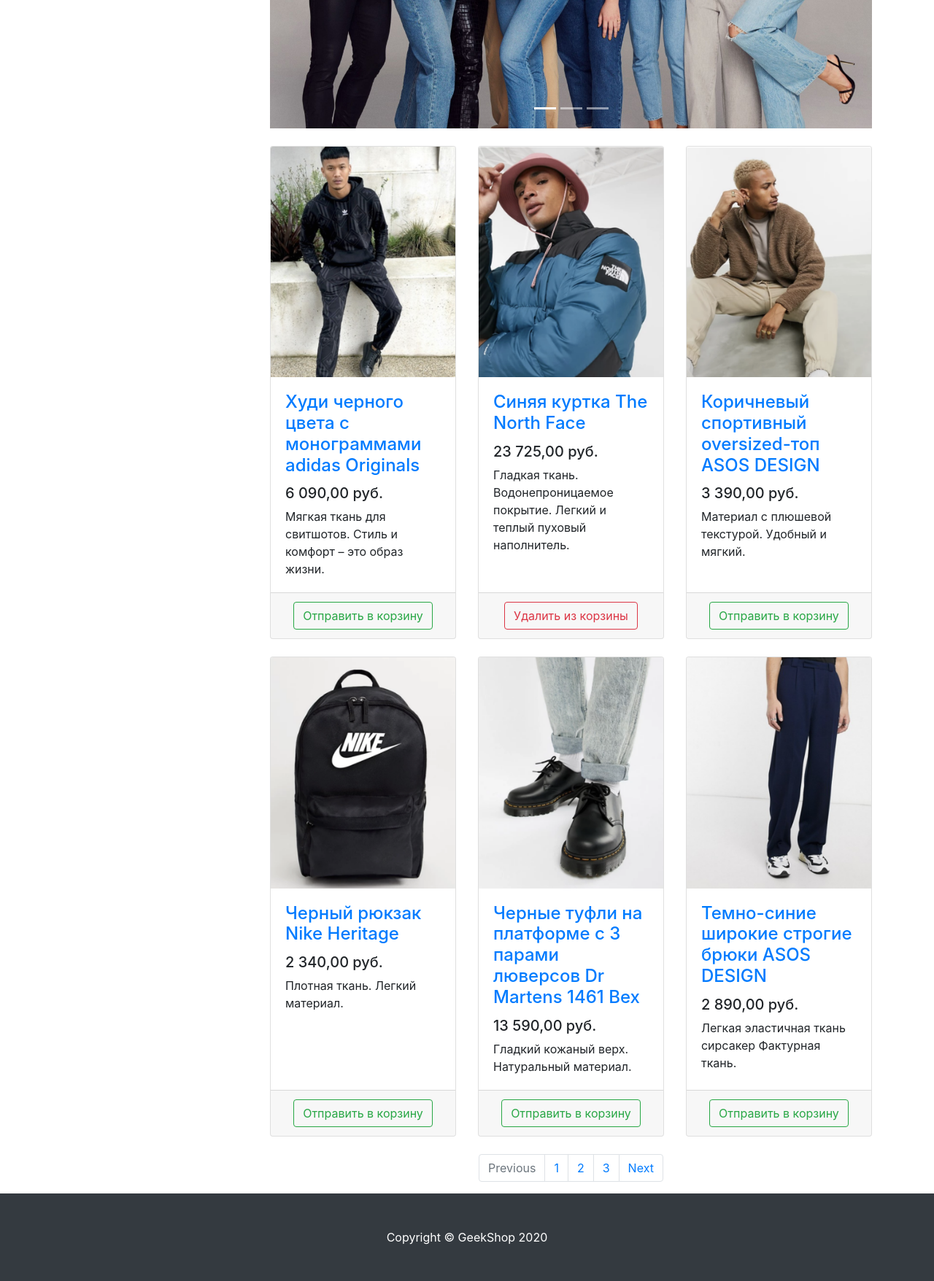
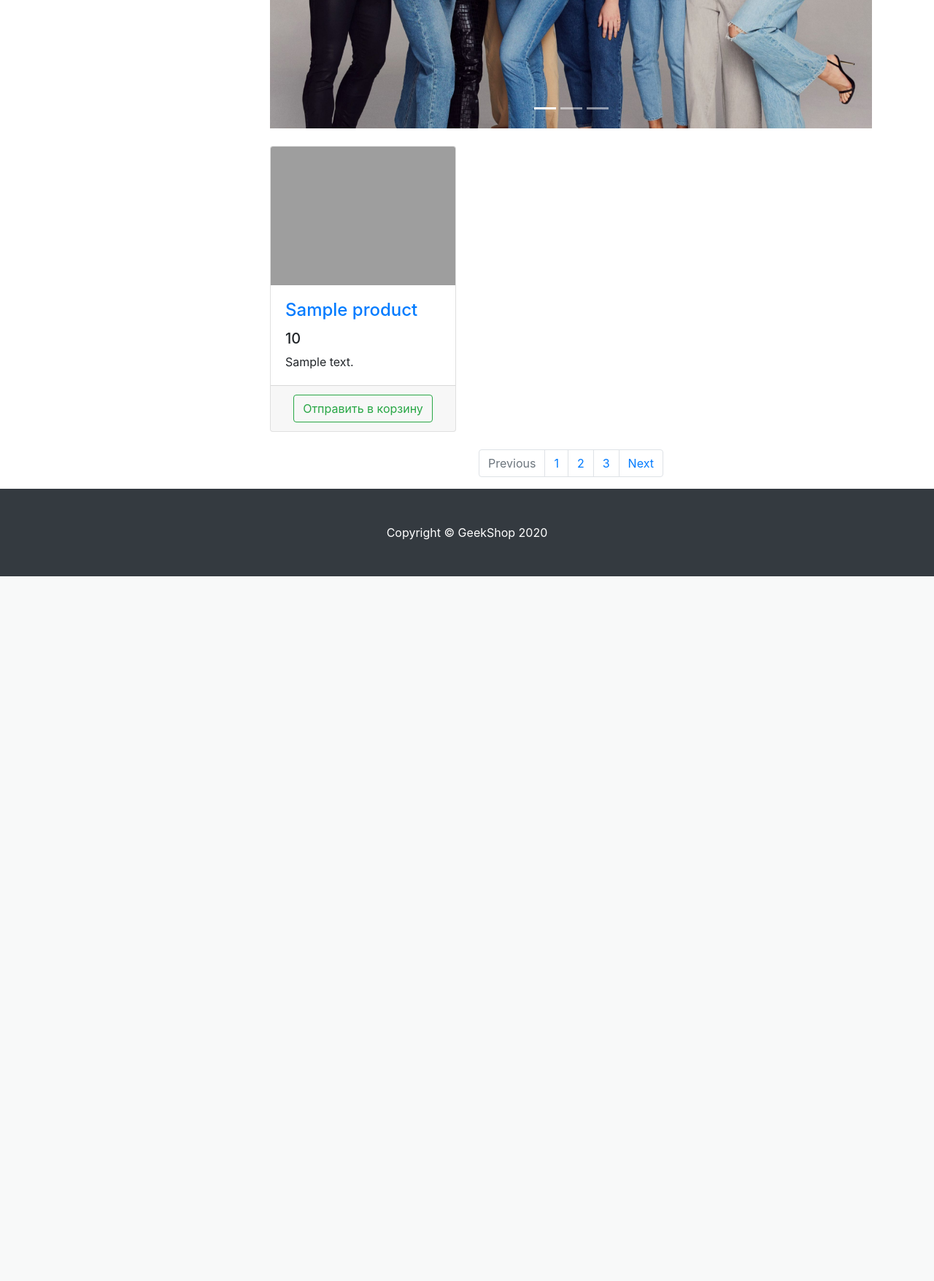
Before and after one commit to EkaterinaPchelenko/geekshop, a Django app: template mainapp/templates/mainapp/products.html in a window 1280 px wide. Shown: the part 399-2155 px from the top of the page at 73% size. After the commit the page ends 1189 px from the top, so only its background shows below. Run offline with Django 3.2, Linux system fonts and the light colour scheme; the template is opened without the code that fills it: most values are stand-ins (such as "Sample title", 1, 10 or a date in 2020); some libraries are stand-ins or nearby versions; grey boxes are pictures that could not be loaded.

Commit message:
dynamic content output

```diff
--- a/mainapp/templates/mainapp/products.html
+++ b/mainapp/templates/mainapp/products.html
@@ -56,126 +56,27 @@
 
             <div class="row">
 
+                {% for product in products %}
                     <div class="col-lg-4 col-md-6 mb-4">
                         <div class="card h-100">
                             <a href="#">
                                 <img class="card-img-top"
-                                 src="{% static 'vendor/img/products/Adidas-hoodie.png' %}"
+                                     src="{% static product.url %}"
                                      alt="">
                             </a>
                             <div class="card-body">
                                 <h4 class="card-title">
-                                <a href="#">Худи черного цвета с монограммами adidas Originals</a>
+                                    <a href="#">{{ product.name }}</a>
                                 </h4>
-                            <h5>6 090,00 руб.</h5>
-                            <p class="card-text">Мягкая ткань для свитшотов. Стиль и комфорт – это образ жизни.</p>
+                                <h5>{{ product.price }}</h5>
+                                <p class="card-text">{{ product.description }}</p>
                             </div>
                             <div class="card-footer text-center">
                                 <button type="button" class="btn btn-outline-success">Отправить в корзину</button>
                             </div>
                         </div>
                     </div>
-
-                <div class="col-lg-4 col-md-6 mb-4">
-                    <div class="card h-100">
-                        <a href="#">
-                            <img class="card-img-top"
-                                 src="{% static 'vendor/img/products/Blue-jacket-The-North-Face.png' %}" alt="">
-                        </a>
-                        <div class="card-body">
-                            <h4 class="card-title">
-                                <a href="#">Синяя куртка The North Face</a>
-                            </h4>
-                            <h5>23 725,00 руб.</h5>
-                            <p class="card-text">
-                                Гладкая ткань. Водонепроницаемое покрытие. Легкий и теплый пуховый наполнитель.
-                            </p>
-                        </div>
-                        <div class="card-footer text-center">
-                            <button type="button" class="btn btn-outline-danger">Удалить из корзины</button>
-                        </div>
-                    </div>
-                </div>
-
-                <div class="col-lg-4 col-md-6 mb-4">
-                    <div class="card h-100">
-                        <a href="#">
-                            <img class="card-img-top"
-                                 src="{% static 'vendor/img/products/Brown-sports-oversized-top-ASOS-DESIGN.png' %}"
-                                 alt="">
-                        </a>
-                        <div class="card-body">
-                            <h4 class="card-title">
-                                <a href="#">Коричневый спортивный oversized-топ ASOS DESIGN</a>
-                            </h4>
-                            <h5>3 390,00 руб.</h5>
-                            <p class="card-text">Материал с плюшевой текстурой. Удобный и мягкий.</p>
-                        </div>
-                        <div class="card-footer text-center">
-                            <button type="button" class="btn btn-outline-success">Отправить в корзину</button>
-                        </div>
-                    </div>
-                </div>
-
-                <div class="col-lg-4 col-md-6 mb-4">
-                    <div class="card h-100">
-                        <a href="#">
-                            <img class="card-img-top"
-                                 src="{% static 'vendor/img/products/Black-Nike-Heritage-backpack.png' %}"
-                                 alt="">
-                        </a>
-                        <div class="card-body">
-                            <h4 class="card-title">
-                                <a href="#">Черный рюкзак Nike Heritage</a>
-                            </h4>
-                            <h5>2 340,00 руб.</h5>
-                            <p class="card-text">Плотная ткань. Легкий материал.</p>
-                        </div>
-                        <div class="card-footer text-center">
-                            <button type="button" class="btn btn-outline-success">Отправить в корзину</button>
-                        </div>
-                    </div>
-                </div>
-
-                <div class="col-lg-4 col-md-6 mb-4">
-                    <div class="card h-100">
-                        <a href="#">
-                            <img class="card-img-top"
-                                 src="{% static 'vendor/img/products/Black-Dr-Martens-shoes.png' %}"
-                                 alt="">
-                        </a>
-                        <div class="card-body">
-                            <h4 class="card-title">
-                                <a href="#">Черные туфли на платформе с 3 парами люверсов Dr Martens 1461 Bex</a>
-                            </h4>
-                            <h5>13 590,00 руб.</h5>
-                            <p class="card-text">Гладкий кожаный верх. Натуральный материал.</p>
-                        </div>
-                        <div class="card-footer text-center">
-                            <button type="button" class="btn btn-outline-success">Отправить в корзину</button>
-                        </div>
-                    </div>
-                </div>
-
-                <div class="col-lg-4 col-md-6 mb-4">
-                    <div class="card h-100">
-                        <a href="#">
-                            <img class="card-img-top"
-                                 src="{% static 'vendor/img/products/Dark-blue-wide-leg-ASOs-DESIGN-trousers.png' %}"
-                                 alt="">
-                        </a>
-                        <div class="card-body">
-                            <h4 class="card-title">
-                                <a href="#">Темно-синие широкие строгие брюки ASOS DESIGN</a>
-                            </h4>
-                            <h5>2 890,00 руб.</h5>
-                            <p class="card-text">Легкая эластичная ткань сирсакер Фактурная ткань.</p>
-                        </div>
-                        <div class="card-footer text-center">
-                            <button type="button" class="btn btn-outline-success">Отправить в корзину</button>
-                        </div>
-                    </div>
-                </div>
+                {% endfor %}
 
             </div>
 
```
Also changed, not shown: mainapp/views.py (+39 -3 lines). Lines whose indentation alone changed are shown as unchanged.
